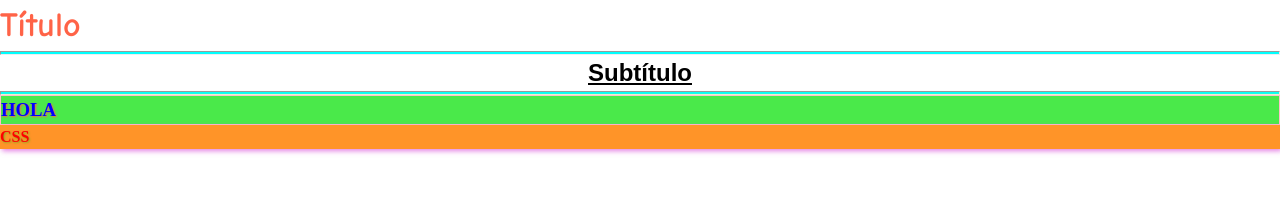
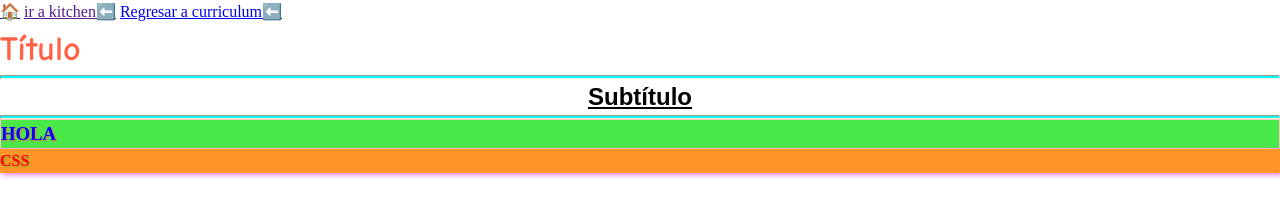
Before and after one commit to stephaniemaldonado07/Avance3.github.io, a plain HTML site: page Estilos.html in a window 1280 px wide. Drawn offline with Linux system fonts and the light colour scheme.

Commit message:
Update Estilos.html

```diff
--- a/Estilos.html
+++ b/Estilos.html
@@ -4,6 +4,9 @@
     <meta charset="UTF-8">
     <meta name="viewport" content="width=device-width, initial-scale=1.0">
     <title>Ejemplo de CSS</title>
+    <a href="index.html">🏠</a>
+    <a href="">ir a kitchen⬅️</a>
+    <a href="Curriculum.html">Regresar a curriculum⬅️</a>
     <!------interno---->
 <style>
     h1{
```
